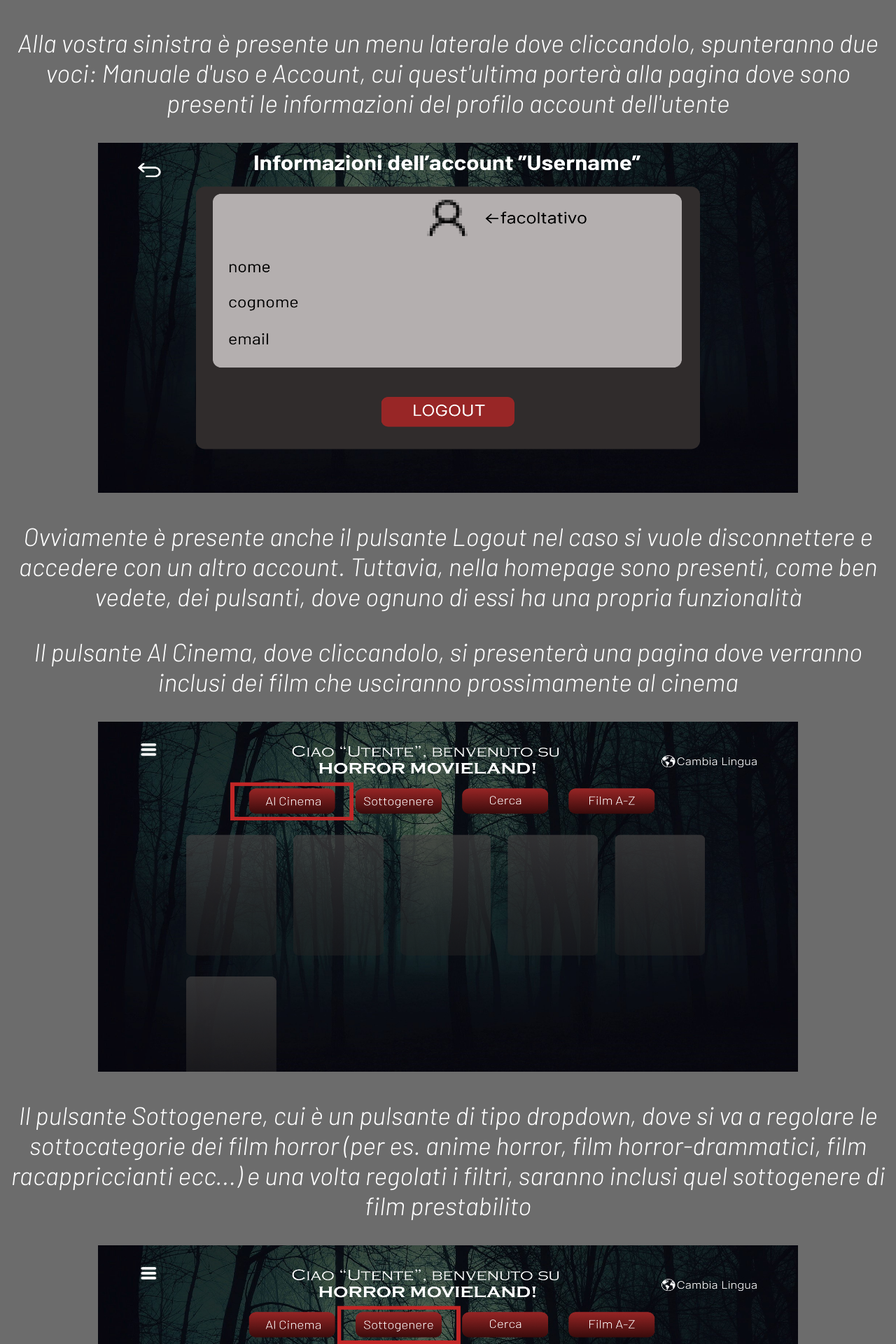
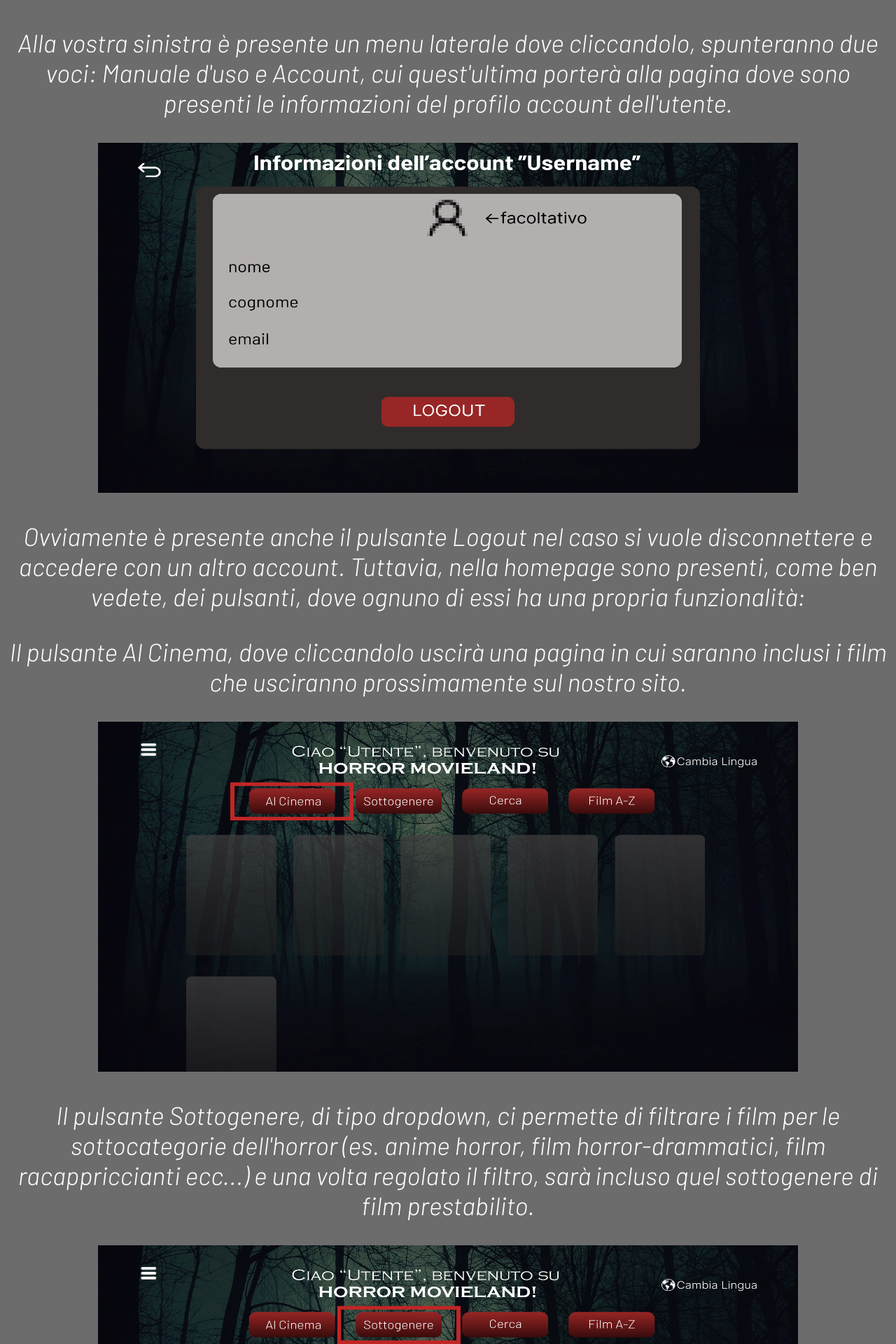
Before and after one commit to Giorgio-Nocerino/Tech_Web_Progetto, a Flask app: page /homepage/manual in a window 1280 px wide. Shown: the part 874-2794 px from the top of the page at 70% size. Run offline with Flask 2, Linux system fonts and the light colour scheme; some libraries are stand-ins or nearby versions; some web fonts are replaced.

Commit message:
User Manual

```diff
--- a/templates/Manual.html
+++ b/templates/Manual.html
@@ -31,37 +31,36 @@
      </div>
      <div>
        <p>Alla vostra sinistra è presente un menu laterale dove cliccandolo, spunteranno due voci: Manuale d'uso e Account, cui quest'ultima porterà alla pagina dove sono
-       presenti le informazioni del profilo account dell'utente</p>
+       presenti le informazioni del profilo account dell'utente.</p>
      </div>
      <div>
        <img src="/static/images/Account%20Profile.png" alt="Account">
      </div>
      <div>
        <p>Ovviamente è presente anche il pulsante Logout nel caso si vuole disconnettere e accedere con un altro account.
-         Tuttavia, nella homepage sono presenti, come ben vedete, dei pulsanti, dove ognuno di essi ha una propria funzionalità</p>
-       <p>Il pulsante Al Cinema, dove cliccandolo, si presenterà una pagina dove verranno inclusi dei film che usciranno prossimamente al cinema</p>
+         Tuttavia, nella homepage sono presenti, come ben vedete, dei pulsanti, dove ognuno di essi ha una propria funzionalità:</p>
+       <p>Il pulsante Al Cinema, dove cliccandolo uscirà una pagina in cui saranno inclusi i film che usciranno prossimamente sul nostro sito.</p>
      </div>
      <div>
        <img src="/static/images/Homepage2.png" alt="Riquadro2">
      </div>
      <div>
-       <p>Il pulsante Sottogenere, cui è un pulsante di tipo dropdown, dove si va a regolare le sottocategorie dei film horror
-         (per es. anime horror, film horror-drammatici, film racappriccianti ecc...) e una volta regolati i filtri, saranno
-         inclusi quel sottogenere di film prestabilito</p>
+       <p>Il pulsante Sottogenere, di tipo dropdown, ci permette di filtrare i film per le sottocategorie dell'horror
+         (es. anime horror, film horror-drammatici, film racappriccianti ecc...) e una volta regolato il filtro, sarà
+         incluso quel sottogenere di film prestabilito.</p>
      </div>
      <div>
        <img src="/static/images/Homepage3.png" alt="Riquadro3">
      </div>
      <div>
-       <p>Il pulsante Cerca, dove cliccandolo, uscirà una barra di ricerca dove digiterai il nome del film</p>
+       <p>Il pulsante Cerca, che, tramite una barra di ricerca, ci permette di digitare il nome del film che vogliamo cercare.</p>
      </div>
      <div>
        <img src="/static/images/Homepage4.png" alt="Riquadro4">
        <img src="/static/images/Searchbar.png" alt="Searchbar">
      </div>
      <div>
-       <p>Il pulsante Film A-Z, dove cliccandolo, usciranno una serie di pulsanti, dove ognuno di essi, ha una propria lettera
-       e cliccando questi pulsanti, verrano selezionati i film che hanno quell'iniziale (per ese. N --> The Northman)</p>
+       <p>Il pulsante Film A-Z, dove cliccandolo uscirà una pagina in cui saranno inclusi tutti i film presenti sul nostro sito, per ordine alfabetico (es. N --> The Northman).</p>
      </div>
      <div>
        <img src="/static/images/Homepage5.png" alt="Riquadro5">
```
